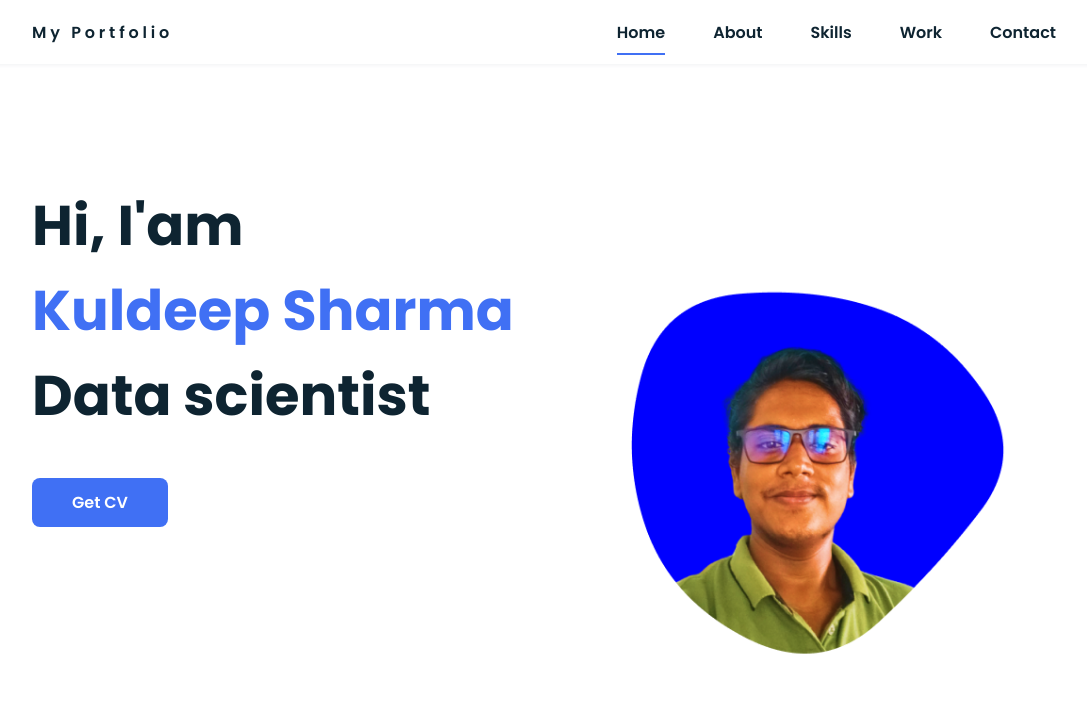
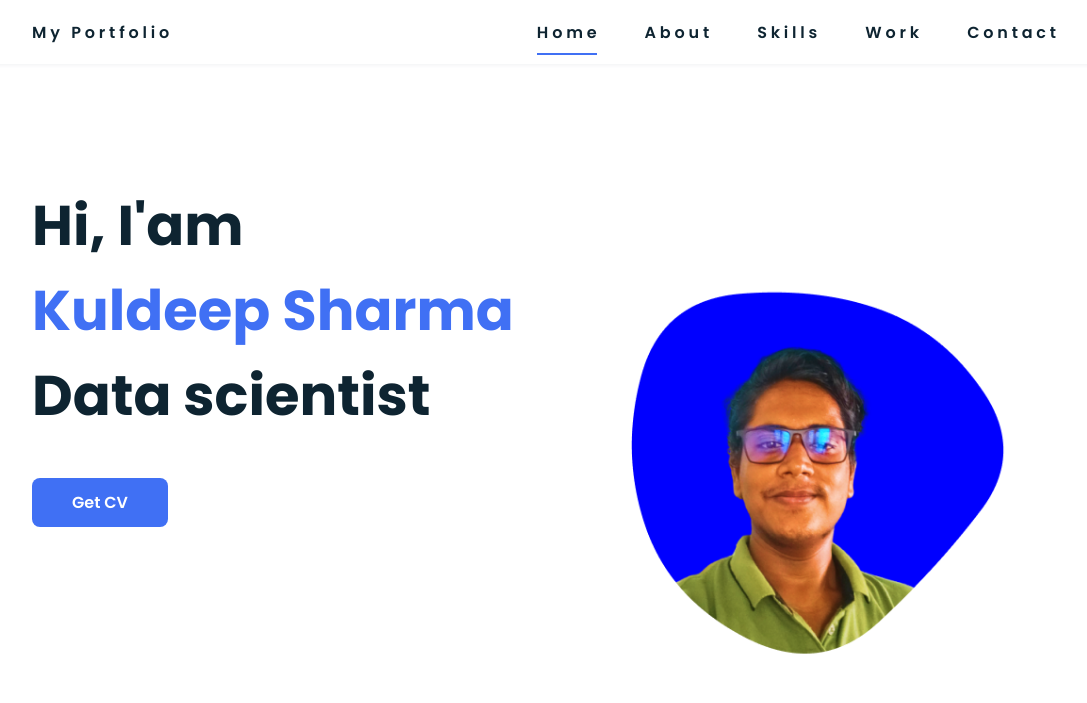
Before and after one commit to kuldeeprsharma18/kuldeeprsharma18.github.io, a plain HTML site: page index.html in a window 1280 px wide. Shown: the top 703 px of the page, without its empty margins (96-1183 px from the left). Drawn offline with nearby package versions, Linux system fonts and the light colour scheme.

Commit message:
spaces update
space updation in the Navigation bar

```diff
--- a/index.html
+++ b/index.html
@@ -22,11 +22,11 @@
 
                 <div class="nav__menu" id="nav-menu">
                     <ul class="nav__list">
-                        <li class="nav__item"><a href="#home" class="nav__link active">Home</a></li>
-                        <li class="nav__item"><a href="#about" class="nav__link">About</a></li>
-                        <li class="nav__item"><a href="#skills" class="nav__link">Skills</a></li>
-                        <li class="nav__item"><a href="#work" class="nav__link">Work</a></li>
-                        <li class="nav__item"><a href="#contact" class="nav__link">Contact</a></li>
+                        <li class="nav__item"><a href="#home" class="nav__link active">H o m e</a></li>
+                        <li class="nav__item"><a href="#about" class="nav__link">A b o u t</a></li>
+                        <li class="nav__item"><a href="#skills" class="nav__link">S k i l l s</a></li>
+                        <li class="nav__item"><a href="#work" class="nav__link">W o r k</a></li>
+                        <li class="nav__item"><a href="#contact" class="nav__link">C o n t a c t</a></li>
                     </ul>
                 </div>
 
```
